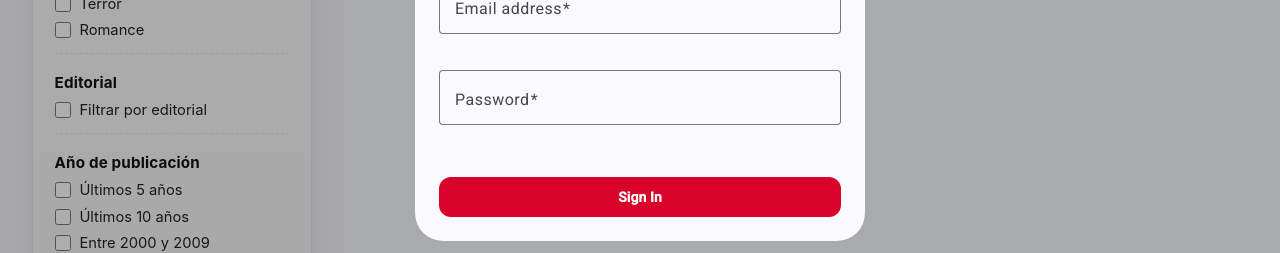
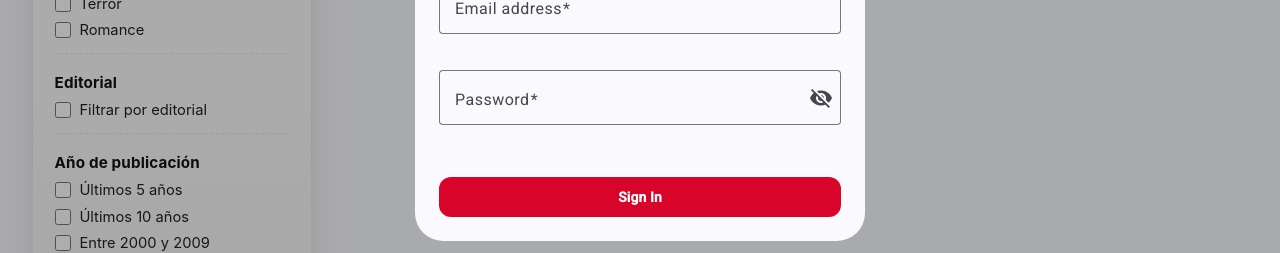
Before and after one commit to Melisa-Carrizo/ReviuBook, an Angular app: page /home in a window 1280 px wide. Both pictures are taken after a click on the button "Login". Shown: the part 377-630 px from the top of the page. Built offline with nearby package versions, Linux system fonts and the light colour scheme; no server answers.

Commit message:
feature(LoginForm): add eye icon to show the password.

```diff
--- a/src/app/pages/auth/login-form/login-form.html
+++ b/src/app/pages/auth/login-form/login-form.html
@@ -26,9 +26,30 @@
       }
     </mat-form-field>
 
+    <!--
     <mat-form-field appearance="outline">
       <mat-label>Password</mat-label>
       <input matInput formControlName="password" type="password" placeholder="Tu contraseña">
+
+       Validación con @if para password
+      @if (loginForm.get('password')?.hasError('required')) {
+        <mat-error>Password is required</mat-error>
+      }
+    </mat-form-field>
+-->
+    <mat-form-field appearance="outline">
+      <mat-label>Password</mat-label>
+      <input matInput
+              [type]="hidePassword() ? 'password' : 'text'"
+              formControlName="password"
+              placeholder="Tu contraseña">
+
+      <button mat-icon-button matSuffix
+            (click)="togglePassword($event)"
+            [attr.aria-label]="'Ocultar contraseña'"
+            [attr.aria-pressed]="hidePassword()">
+        <mat-icon>{{ hidePassword() ? 'visibility_off' : 'visibility' }}</mat-icon>
+      </button>
 
       <!-- Validación con @if para password -->
       @if (loginForm.get('password')?.hasError('required')) {
--- a/src/app/pages/auth/login-form/login-form.ts
+++ b/src/app/pages/auth/login-form/login-form.ts
@@ -1,4 +1,4 @@
-import { Component, inject, Output, EventEmitter } from '@angular/core';
+import { Component, inject, Output, EventEmitter, signal } from '@angular/core';
 import { FormBuilder, ReactiveFormsModule, Validators } from '@angular/forms';
 import { ApiConnectionAuth } from '../../../core/services/auth-service';
 import { LoginRequest } from '../../../core/models/login-request';
@@ -7,6 +7,7 @@ import { MatError, MatFormField, MatLabel ,MatFormFieldModule } from '@angular/m
 import { MatInputModule } from '@angular/material/input';
 import { MatSnackBarModule } from '@angular/material/snack-bar';
 import { SnackbarService } from '../../../core/services/snackbar-service';
+import { MatIcon } from '@angular/material/icon';
 
 @Component({
   selector: 'app-login-form',
@@ -18,7 +19,8 @@ import { SnackbarService } from '../../../core/services/snackbar-service';
     MatError,
     MatInputModule,
     MatFormFieldModule,
-    MatSnackBarModule
+    MatSnackBarModule,
+    MatIcon
   ],
   templateUrl: './login-form.html',
   styleUrl: './login-form.css',
@@ -30,6 +32,8 @@ export class LoginForm {
   private snackBar = inject(SnackbarService);
   private apiConnection = inject(ApiConnectionAuth)
   private fb = inject(FormBuilder);
+
+  hidePassword = signal(true);
 
   loginForm = this.fb.group({
 
@@ -62,4 +66,10 @@ export class LoginForm {
 
   }
 
+  togglePassword(event: MouseEvent) {
+    this.hidePassword.set(!this.hidePassword());
+    event.stopPropagation();
+    event.preventDefault();
+  }
+
 }
```
